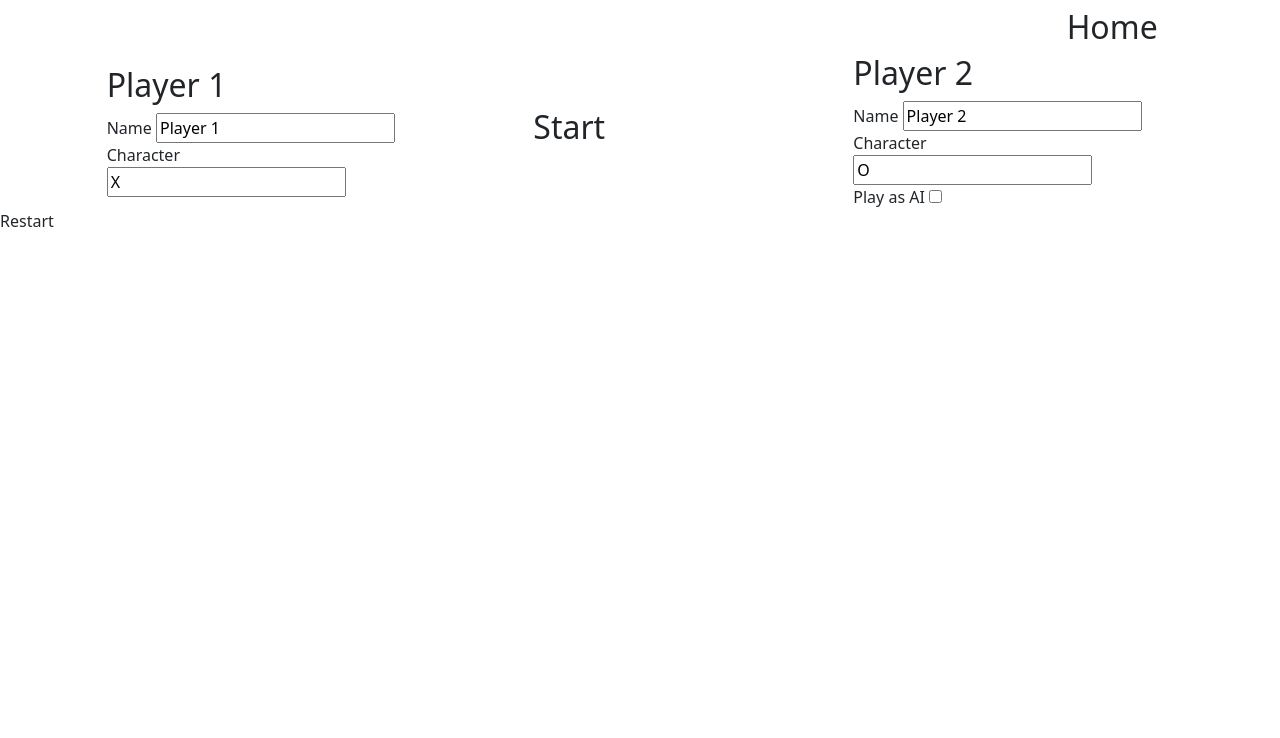
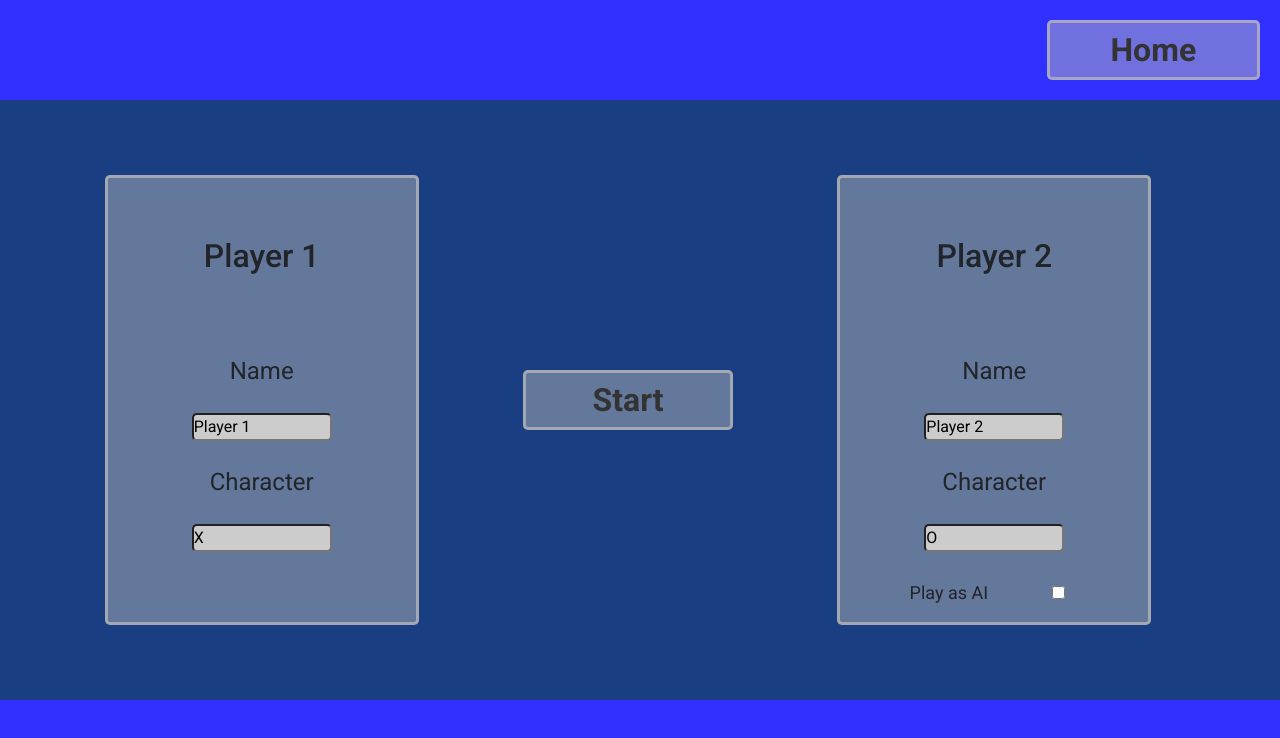
Before and after one commit to jkbsck/tic-tac-toe-2, a plain HTML site: page dist/index.html in a window 1280 px wide. Drawn offline with nearby package versions, Linux system fonts and the light colour scheme; files that its build step writes are made by us from their sources; the site is published under a folder, as on GitHub Pages, so addresses that start at the root find nothing.

Commit message:
Removed first '/' from style and script paths

```diff
--- a/dist/index.html
+++ b/dist/index.html
@@ -5,7 +5,7 @@
   <meta name="viewport" content="width=device-width, initial-scale=1.0">
   <title>TIC TAC TOE</title>
   <!-- local stylesheet -->
-  <link rel="stylesheet" href="/dist/css/style.css">
+  <link rel="stylesheet" href="dist/css/style.css">
   <!-- bootstrap -->
   <link href="https://cdn.jsdelivr.net/npm/bootstrap@5.0.0-beta1/dist/css/bootstrap.min.css" rel="stylesheet" integrity="sha384-giJF6kkoqNQ00vy+HMDP7azOuL0xtbfIcaT9wjKHr8RbDVddVHyTfAAsrekwKmP1" crossorigin="anonymous">
 
@@ -86,7 +86,7 @@
 
 
   <!-- local script -->
-  <script src="/js/script.js"></script>
+  <script src="js/script.js"></script>
   <!-- bootstrap -->
   <script src="https://cdn.jsdelivr.net/npm/bootstrap@5.0.0-beta1/dist/js/bootstrap.bundle.min.js" integrity="sha384-ygbV9kiqUc6oa4msXn9868pTtWMgiQaeYH7/t7LECLbyPA2x65Kgf80OJFdroafW" crossorigin="anonymous"></script>
 </div>
```
